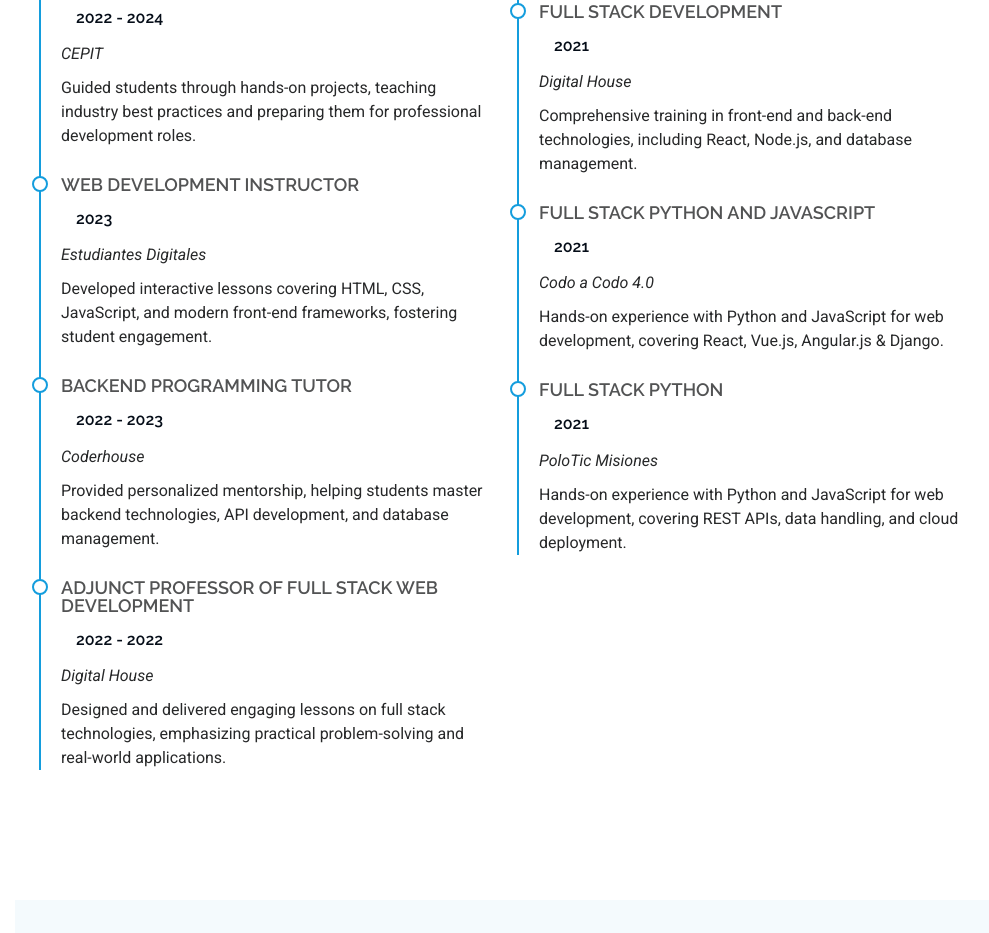
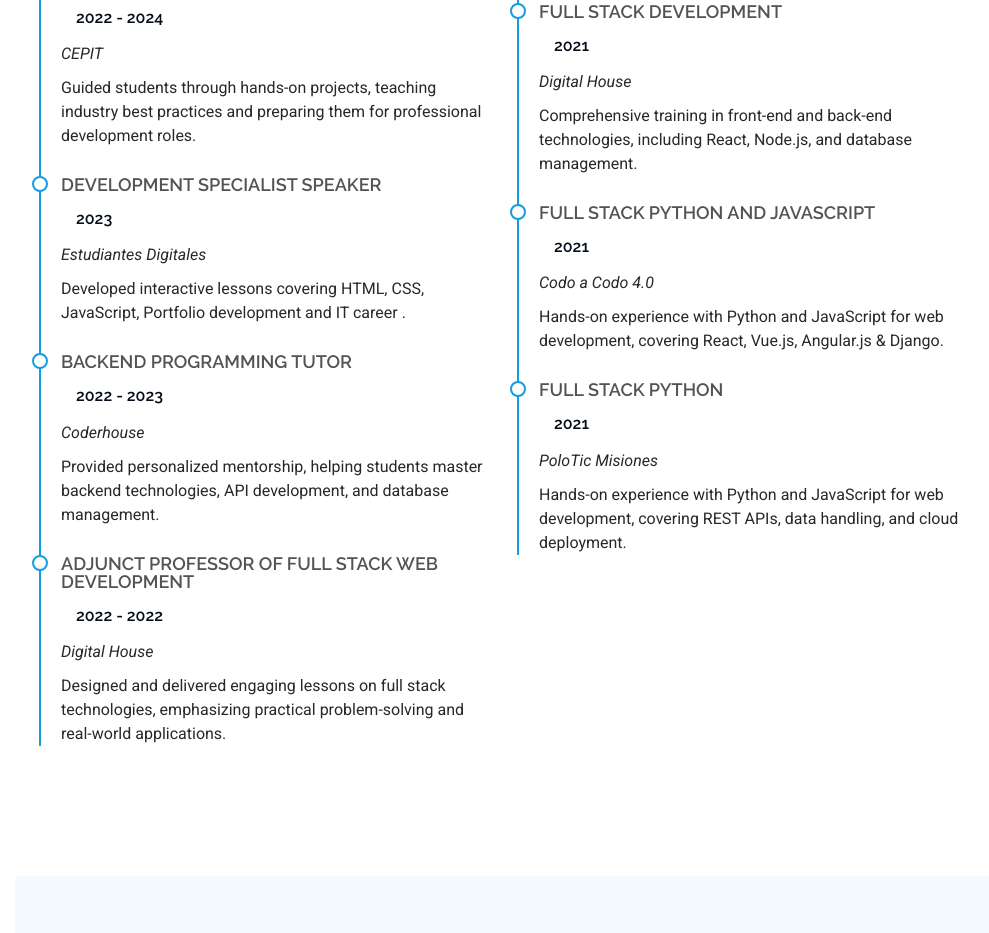
Before and after one commit to Jableed43/portfolio-2025, a plain HTML site: page index.html in a window 1280 px wide. Shown: the part 3158-4091 px from the top of the page, without its empty margins (285-1274 px from the left). Drawn offline with Linux system fonts and the light colour scheme.

Commit message:
corrections

```diff
--- a/index.html
+++ b/index.html
@@ -269,10 +269,11 @@
               </div><!-- End Resume Item -->
 
               <div class="resume-item">
-                <h4>Web Development Instructor</h4>
+                <h4>Development Specialist Speaker</h4>
                 <h5>2023</h5>
                 <p><em>Estudiantes Digitales</em></p>
-                <p>Developed interactive lessons covering HTML, CSS, JavaScript, and modern front-end frameworks, fostering student engagement.</p>
+                <p>Developed interactive lessons covering HTML, CSS, JavaScript, Portfolio development and IT career
+                  .</p>
               </div><!-- End Resume Item -->
 
               <div class="resume-item">
```
